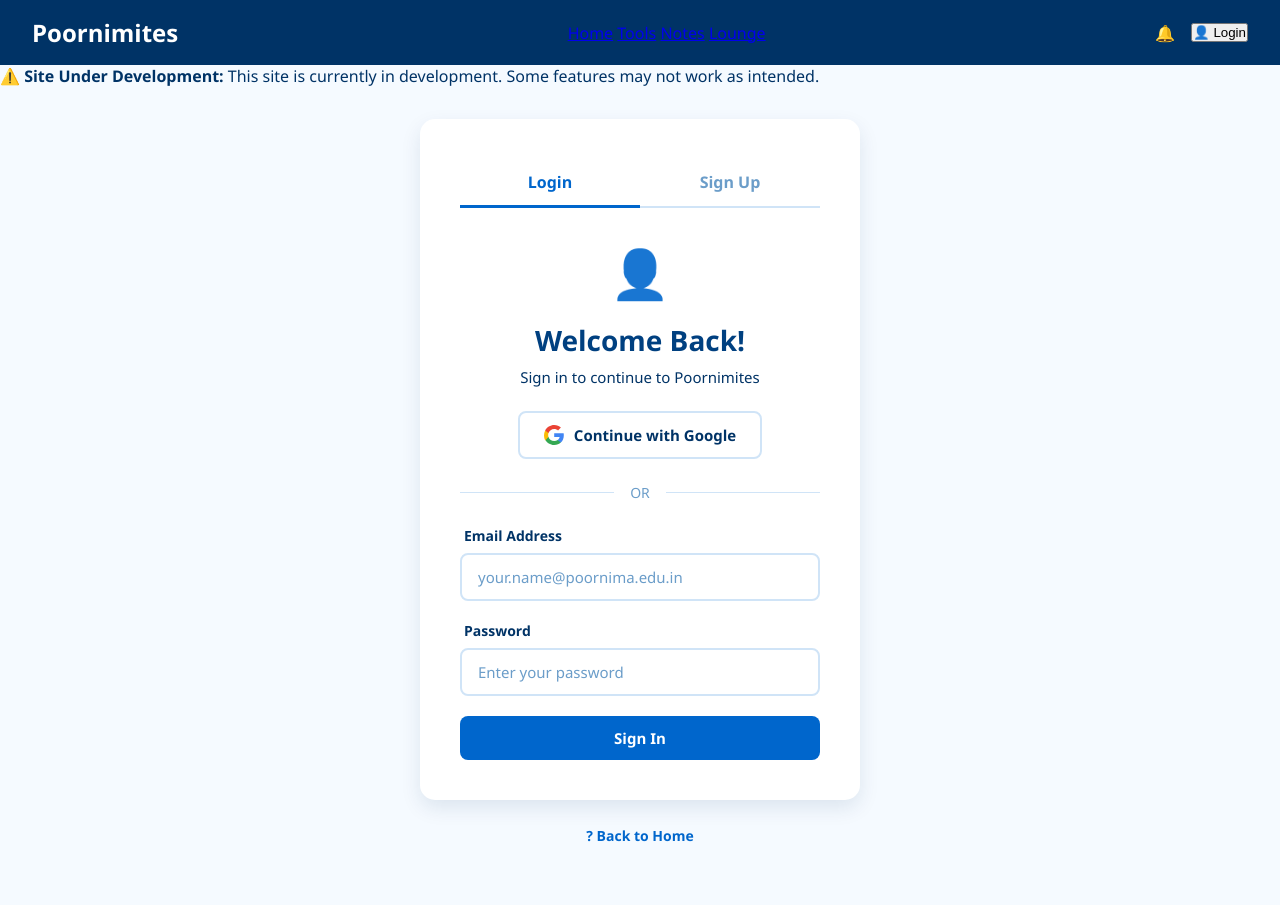
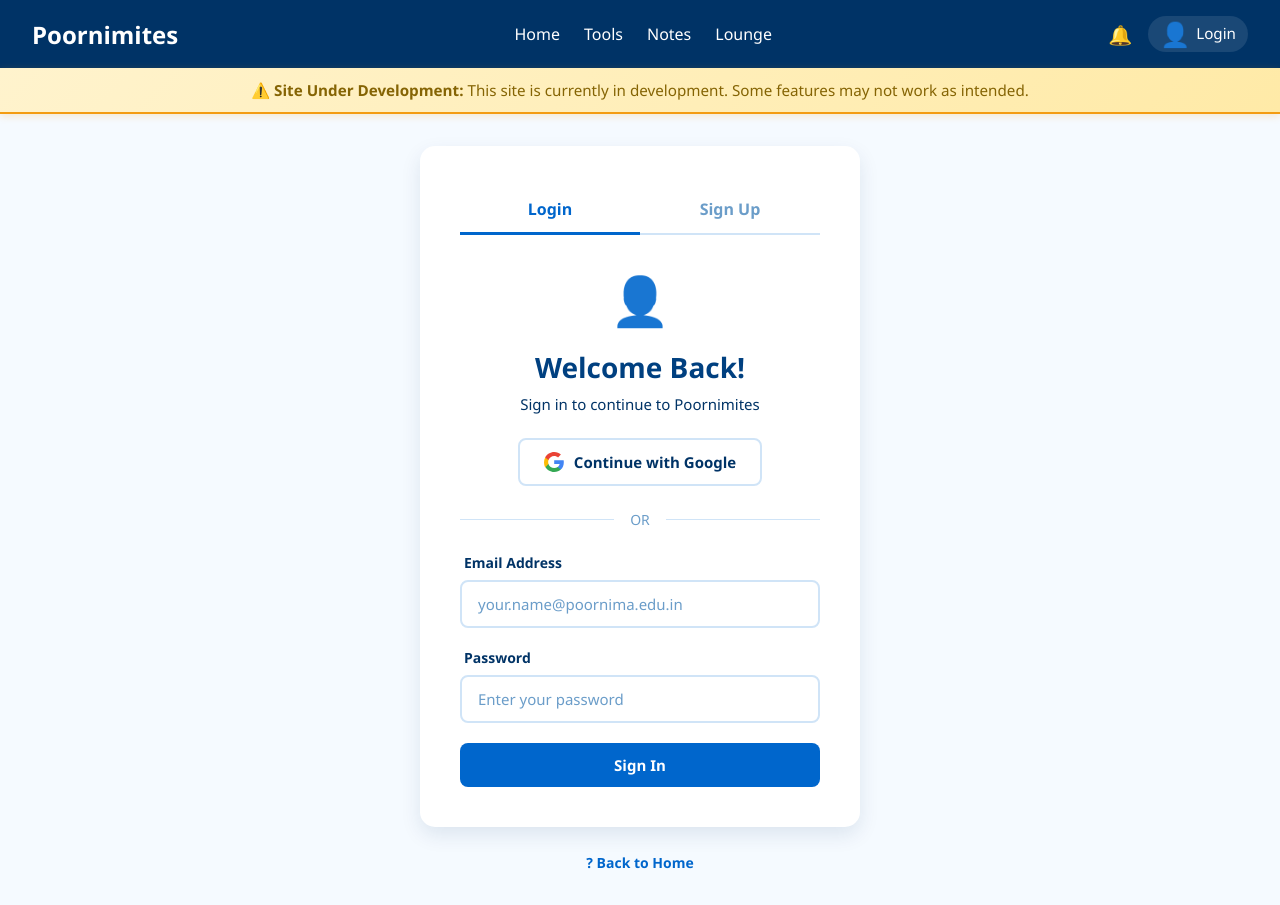
Before and after one commit to Praveen-Kumar-404/Poornimites, a plain HTML site: page pages/auth/login.html in a window 1280 px wide. Before the commit the page ends 878 px from the top, so only its background shows below. Drawn offline with Linux system fonts and the light colour scheme; a script that the page names is missing.

```diff
--- a/pages/auth/login.html
+++ b/pages/auth/login.html
@@ -5,12 +5,13 @@
     <meta charset="UTF-8">
     <meta name="viewport" content="width=device-width, initial-scale=1.0">
     <title>Authentication - Poornimites</title>
+    <link rel="stylesheet" href="../../assets/css/core/header.css">
     <link rel="stylesheet" href="../../assets/css/modules/auth/auth.css">
 </head>
 
 <body>
     <div id="header-placeholder"></div>
-  <script src="/scripts/header-loader.js?v=2.0"></script>
+    <script src="/scripts/header-loader.js?v=2.0"></script>
 
     <div class="auth-container">
         <div class="auth-card">
```
